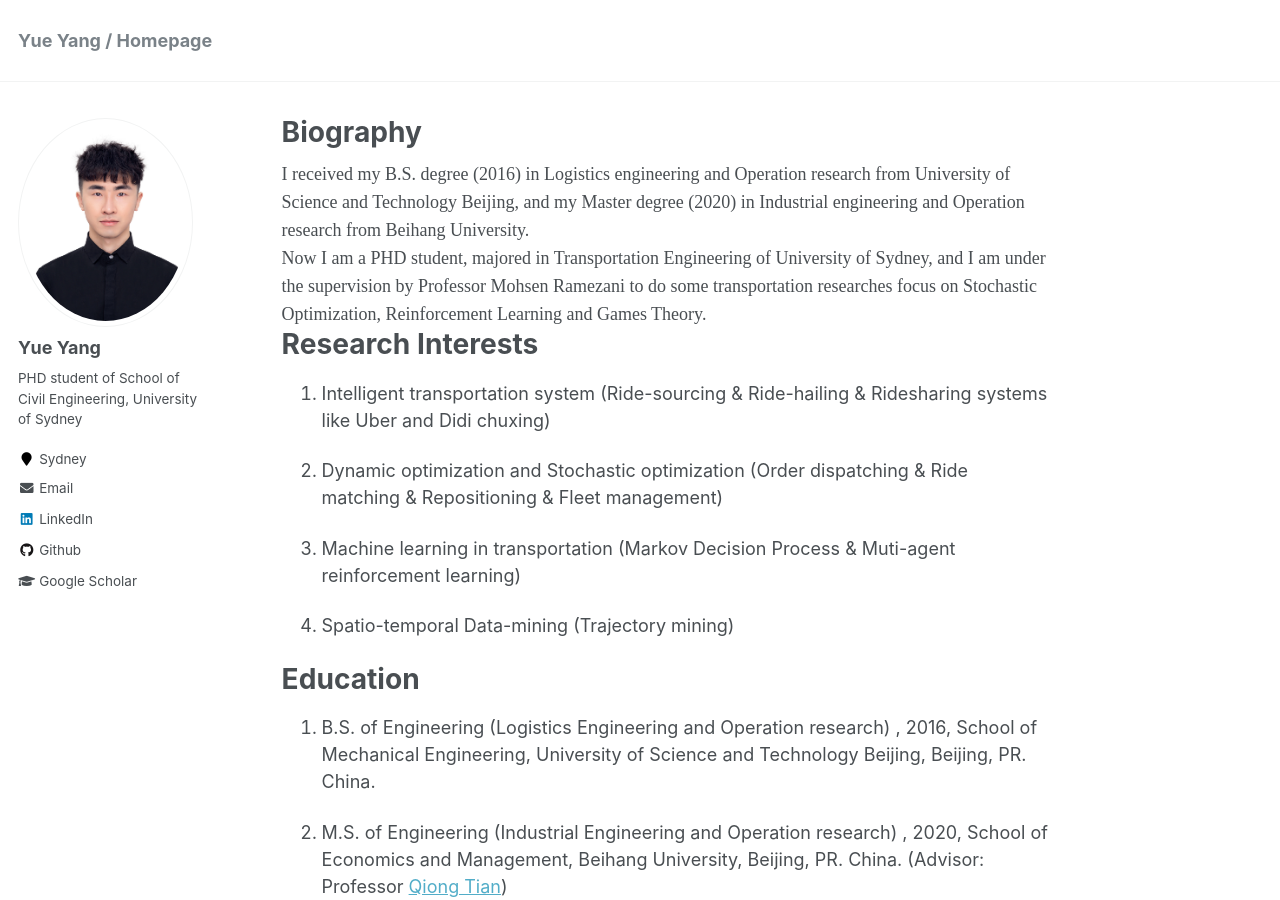
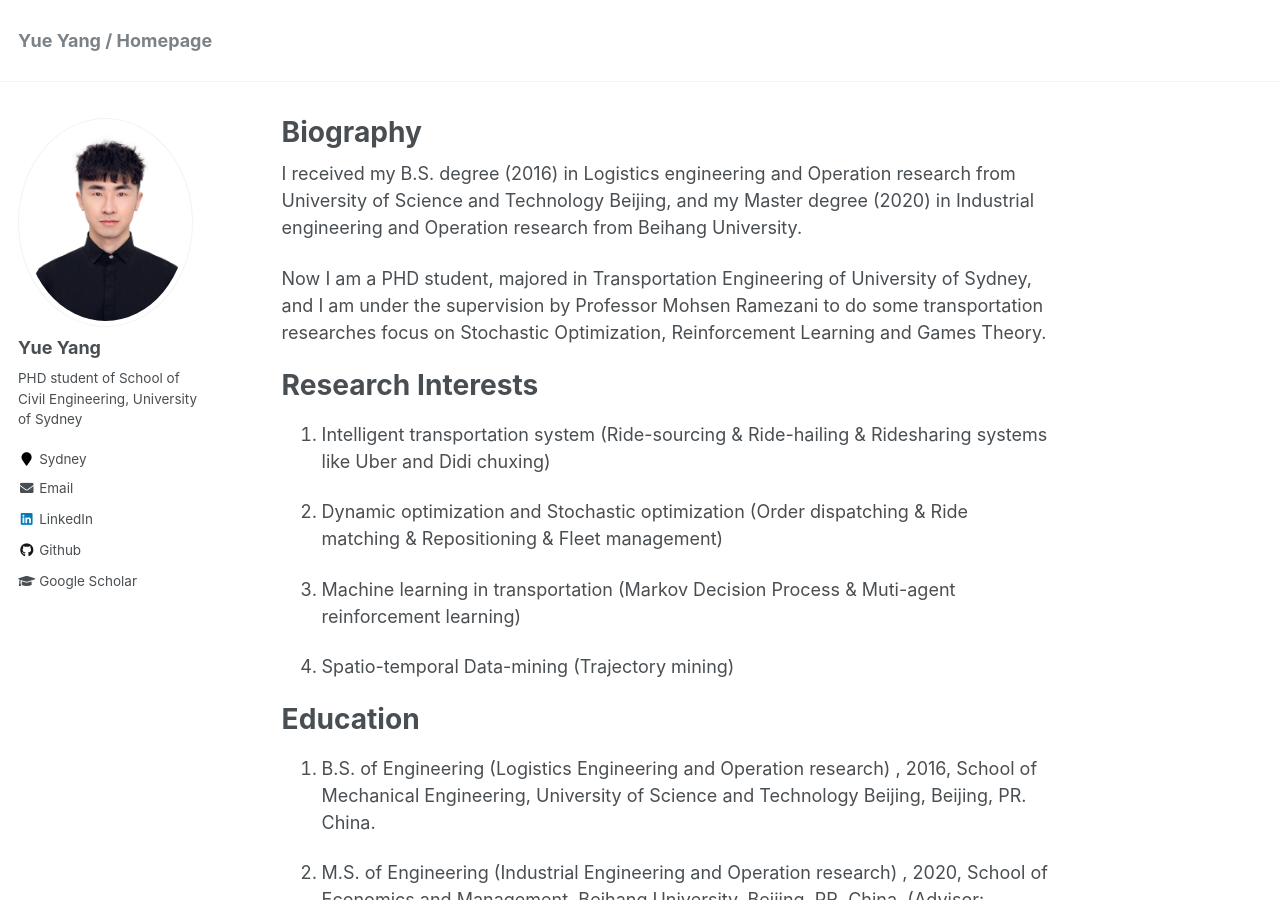
Before and after one commit to marco-yue/biography, a Jekyll site: the page built from _pages/about.md, in a window 1280 px wide and 900 px high. Built offline with Jekyll 4.4.1, drawn with Linux system fonts in a browser that asks for light colours.

Commit message:
Update about.md

```diff
--- a/_pages/about.md
+++ b/_pages/about.md
@@ -8,7 +8,11 @@ redirect_from:
   - /about.html
 ---
 
-<font face="Times New Normal">I received my B.S. degree (2016) in Logistics engineering and Operation research from University of Science and Technology Beijing, and my Master degree (2020) in Industrial engineering and Operation research from Beihang University.<br> Now I am a PHD student, majored in Transportation Engineering of University of Sydney, and I am under the supervision by Professor Mohsen Ramezani to do some transportation researches focus on Stochastic Optimization, Reinforcement Learning and Games Theory.</font>
+
+
+I received my B.S. degree (2016) in Logistics engineering and Operation research from University of Science and Technology Beijing, and my Master degree (2020) in Industrial engineering and Operation research from Beihang University.
+
+Now I am a PHD student, majored in Transportation Engineering of University of Sydney, and I am under the supervision by Professor Mohsen Ramezani to do some transportation researches focus on Stochastic Optimization, Reinforcement Learning and Games Theory.
 
 
 # Research Interests
```
